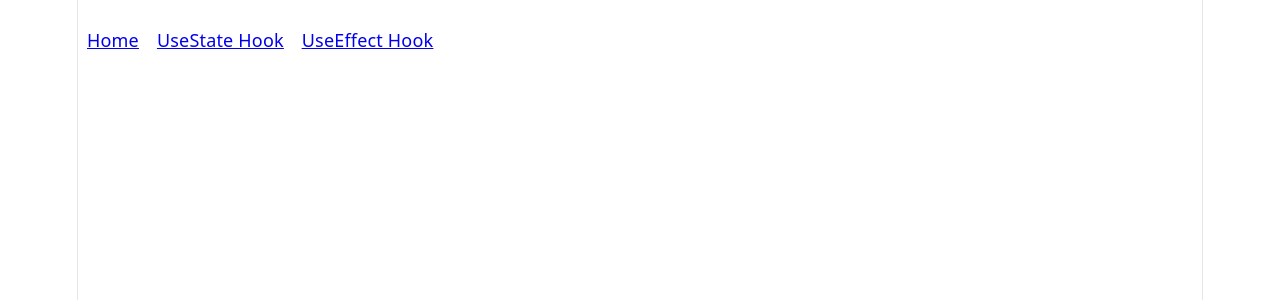
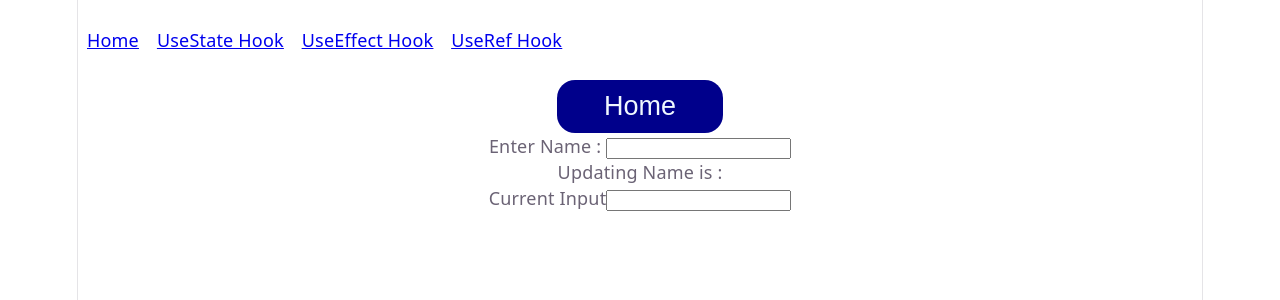
Before and after one commit to MuthukannanBaskaran/Revise_React_Hooks, a React (Vite) app: page /userefhook in a window 1280 px wide. Shown: the top 300 px of the page. Built offline with nearby package versions, Linux system fonts and the light colour scheme.

Commit message:
UseRef Hook

```diff
--- a/src/App.tsx
+++ b/src/App.tsx
@@ -1,6 +1,7 @@
 import './App.css'
 import Home from './component/Home'
 import UseEffectHook from './component/UseEffectHook'
+import UseRefHook from './component/UseRefHook'
 import UseStateHook from './component/UseStateHook'
 import { BrowserRouter, Routes, Route, Link } from 'react-router-dom'
 
@@ -12,12 +13,14 @@ export default function App() {
           <li><Link to="/">Home</Link></li>
           <li><Link to="/usestatehook">UseState Hook</Link></li>
           <li><Link to="/useeffecthook">UseEffect Hook</Link></li>
+          <li><Link to="/userefhook">UseRef Hook</Link></li>
         </ul>
 
         <Routes>
           <Route path='/' element={<Home />}></Route>
           <Route path='/usestatehook' element={<UseStateHook />}></Route>
           <Route path='/useeffecthook' element={<UseEffectHook />}></Route>
+          <Route path='/userefhook' element={<UseRefHook />}></Route>
         </Routes>
       </BrowserRouter>
     </>
--- /dev/null
+++ b/src/component/UseRefHook.tsx
@@ -0,0 +1,30 @@
+import { useEffect, useRef, useState } from "react";
+import GoHome from "./GoHome";
+
+export default function UseRefHook() {
+    const inputRef = useRef('');
+    const [name, setName] = useState('');
+    const prevValue = useRef('');
+    const [value, setValue] = useState('');
+
+    useEffect(() => {
+        prevValue.current = value;
+    }, [value])
+
+    return (
+        <>
+            <GoHome />
+            <div>
+                <label htmlFor="inputname">Enter Name : </label>
+                <input type="text" id="inputname" ref={inputRef} value={name}
+                    onChange={(e) => setName(e.currentTarget.value)}></input>
+                <div>Updating Name is : {name}</div>
+            </div>
+            <div>
+                <label htmlFor="inputprev">Current Input</label>
+                <input type="text" id="inputprev" value={value} onChange={(e) => setValue(e.currentTarget.value)} />
+                <div>{prevValue.current}</div>
+            </div>
+        </>
+    )
+}
```
